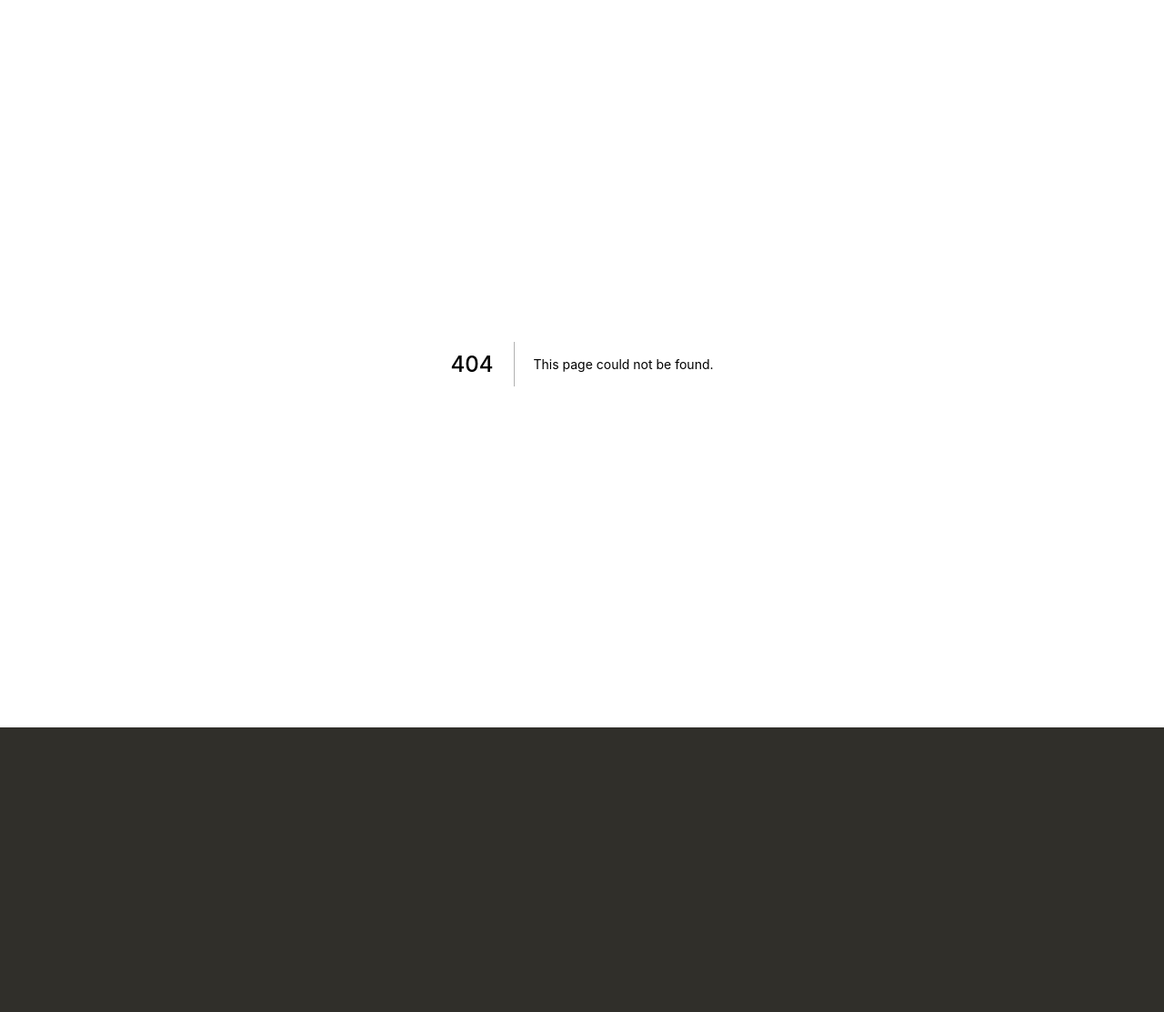
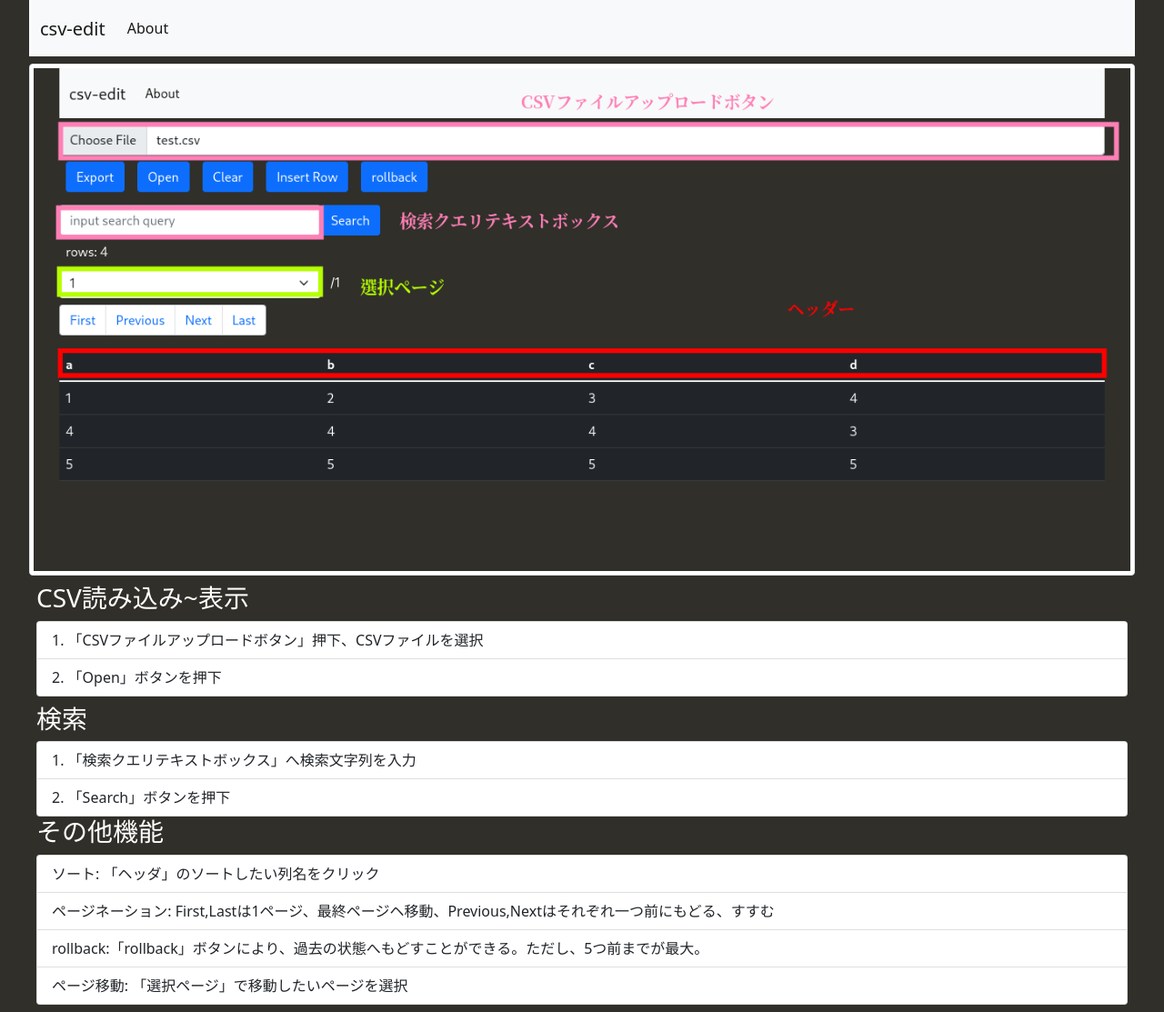
Before and after one commit to wasuken/csv-edit, a Next.js app: page /about in a window 1280 px wide. Before the commit this address had no page. Shown: the whole page at 91% size. Before the commit the page ends 800 px from the top, so only its background shows below. Built offline with nearby package versions, Linux system fonts and the light colour scheme.

Commit message:
added document, fix layouts.

```diff
--- a/components/CSVList.jsx
+++ b/components/CSVList.jsx
@@ -3,7 +3,6 @@ import { useCSVContext, initSortInfoState } from "../context/csv";
 import React, { useState, useRef, useEffect } from "react";
 import Papa from "papaparse";
 import Modal from "react-modal";
-import "bootstrap/dist/css/bootstrap.min.css";
 
 import styles from "../styles/CSVList.module.css";
 
--- a/components/CSVPaginate.jsx
+++ b/components/CSVPaginate.jsx
@@ -1,6 +1,5 @@
 import { useQuery } from "react-query";
 import { useCSVContext } from "../context/csv";
-import "bootstrap/dist/css/bootstrap.min.css";
 
 function CSVPaginate() {
   const { csv, page, setPage } = useCSVContext();
--- a/components/CSVSearch.jsx
+++ b/components/CSVSearch.jsx
@@ -2,7 +2,6 @@ import { useQuery } from "react-query";
 import { useCSVContext } from "../context/csv";
 import React, { useState, useRef } from "react";
 import { CSVLink, CSVDownload } from "react-csv";
-import "bootstrap/dist/css/bootstrap.min.css";
 
 function CSVSearch() {
   const { csv, setcsv } = useCSVContext();
--- /dev/null
+++ b/components/Header.jsx
@@ -0,0 +1,26 @@
+import Link from "next/link";
+
+export default function Header() {
+  return (
+    <nav className="navbar navbar-expand-lg navbar-light bg-light">
+      <div className="container-fluid">
+        <h2>
+          <Link href="/">
+            <a className="navbar-brand">csv-edit</a>
+          </Link>
+        </h2>
+        <div className="collapse navbar-collapse" id="navbarNav">
+          <ul className="navbar-nav">
+            <li className="nav-item">
+              <Link href="/about">
+                <a className="nav-link active" aria-current="page">
+                  About
+                </a>
+              </Link>
+            </li>
+          </ul>
+        </div>
+      </div>
+    </nav>
+  );
+}
--- /dev/null
+++ b/pages/about.js
@@ -0,0 +1,60 @@
+import Head from "next/head";
+import Image from "next/image";
+import "bootstrap/dist/css/bootstrap.min.css";
+import styles from "../styles/Home.module.css";
+
+import { useCSVContext } from "../context/csv";
+import Header from "../components/Header.jsx";
+
+export default function Home() {
+	const { csv, setcsv } = useCSVContext();
+	return (
+		<div className={styles.container}>
+			<Header />
+			<div className="m-2"></div>
+			<img className="rounded img-thumbnail" alt="説明" src="/example.png"/>
+			<div className="m-2">
+				<h3>
+					CSV読み込み~表示
+				</h3>
+				<ui className="list-group list-group-numbered">
+					<li className="list-group-item">
+						「CSVファイルアップロードボタン」押下、CSVファイルを選択
+					</li>
+					<li className="list-group-item">
+						「Open」ボタンを押下
+					</li>
+				</ui>
+				<div className="m-2"></div>
+				<h3>
+					検索
+				</h3>
+				<ui className="list-group list-group-numbered">
+					<li className="list-group-item">
+						「検索クエリテキストボックス」へ検索文字列を入力
+					</li>
+					<li className="list-group-item">
+						「Search」ボタンを押下
+					</li>
+				</ui>
+				<h3>
+					その他機能
+				</h3>
+				<ui className="list-group">
+					<li className="list-group-item">
+						ソート: 「ヘッダ」のソートしたい列名をクリック
+					</li>
+					<li className="list-group-item">
+						ページネーション: First,Lastは1ページ、最終ページヘ移動、Previous,Nextはそれぞれ一つ前にもどる、すすむ
+					</li>
+					<li className="list-group-item">
+						rollback:「rollback」ボタンにより、過去の状態へもどすことができる。ただし、5つ前までが最大。
+					</li>
+					<li className="list-group-item">
+						ページ移動: 「選択ページ」で移動したいページを選択
+					</li>
+				</ui>
+			</div>
+		</div>
+	);
+}
```
Also changed, not shown: components/CSVInput.jsx (+14 -11 lines), pages/index.js (+8 -1 lines), components/Footer.jsx (added), public/example.png (added), 1 other file (tests, documents, lock files or other folders).
